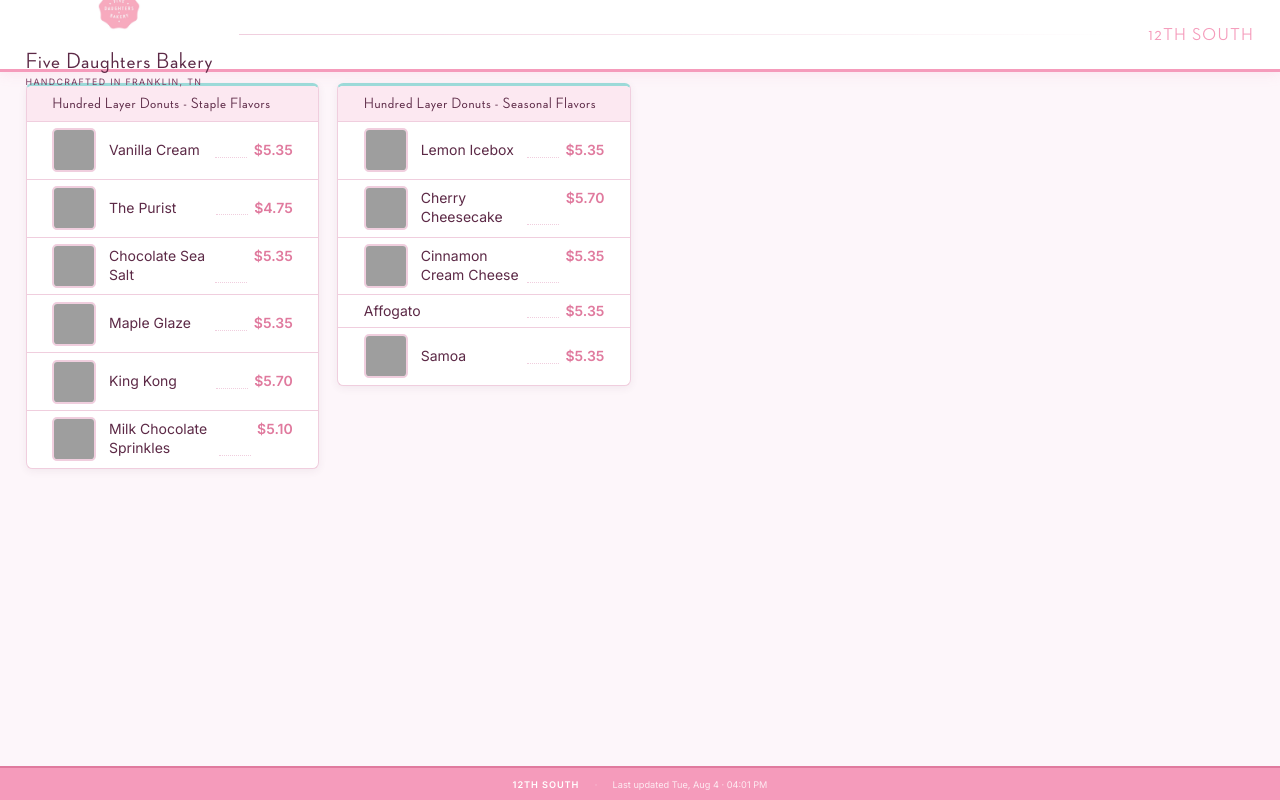
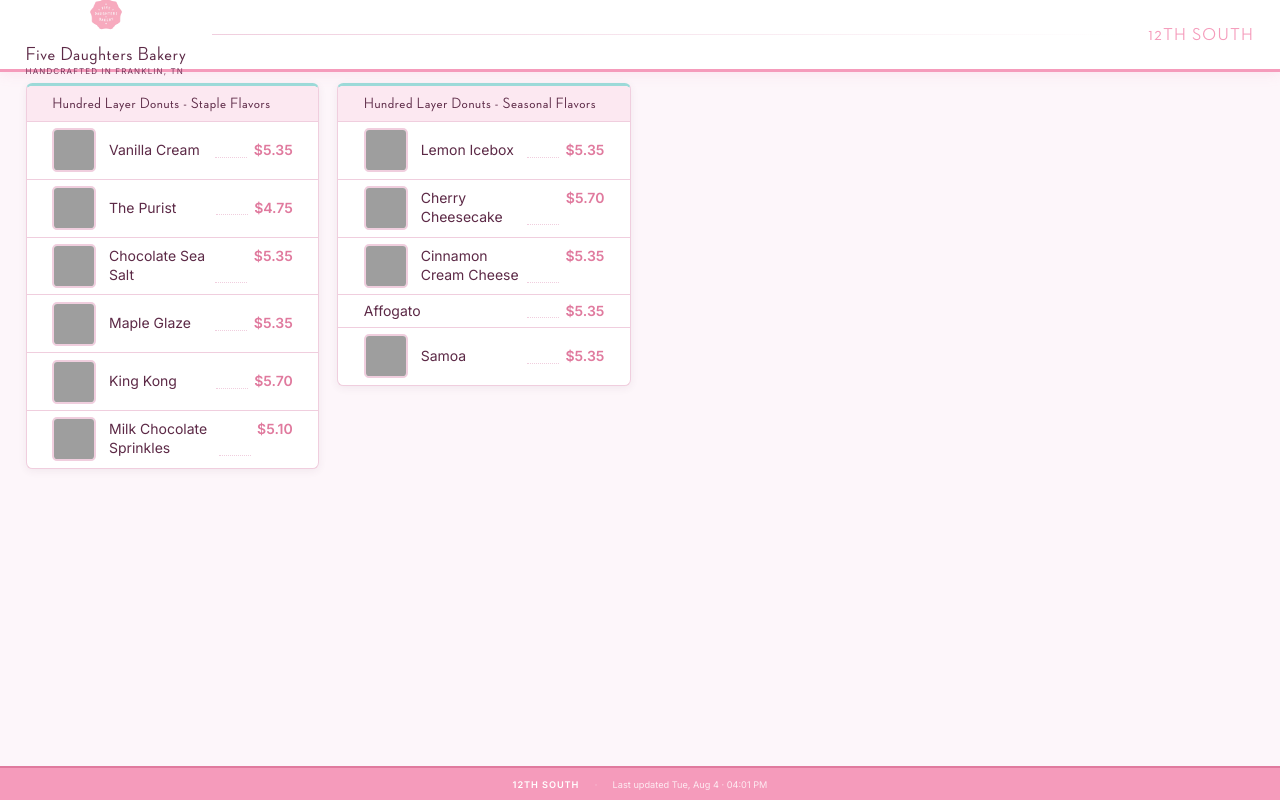
Before and after one commit to jwal7000/menu-display, a website: page public/index.html in a window 1280 px wide. Drawn offline with Linux system fonts and the light colour scheme; grey boxes are pictures that could not be loaded; a web font is replaced by a local one.

Commit message:
design: transparent logo PNG, inline with wordmark, constrained to header

```diff
--- a/public/index.html
+++ b/public/index.html
@@ -20,7 +20,7 @@
   <!-- Header -->
   <header class="header">
     <div class="header-left">
-      <img src="logo.jpg" alt="Five Daughters Bakery" class="header-logo" />
+      <img src="logo.png" alt="Five Daughters Bakery" class="header-logo" />
       <div class="header-text">
         <div class="header-wordmark">Five Daughters Bakery</div>
         <div class="header-tagline">Handcrafted in Franklin, TN</div>
--- a/public/styles.css
+++ b/public/styles.css
@@ -129,12 +129,16 @@
 .header-left {
   display: flex;
   align-items: center;
-  gap: 1.2vw;
+  gap: 0.8vw;
   flex: 0 0 auto;
+  /* never let left side overflow or push into the divider */
+  min-width: 0;
+  overflow: hidden;
 }
 
 .header-logo {
-  height: calc(var(--header-h) * 0.75);
+  /* Sized to match the cap-height of the wordmark — no taller than ~60% of header */
+  height: calc(var(--header-h) * 0.58);
   width: auto;
   display: block;
   object-fit: contain;
@@ -144,12 +148,13 @@
 .header-text {
   display: flex;
   flex-direction: column;
-  gap: 0.3vh;
+  gap: 0.25vh;
+  min-width: 0;
 }
 
 .header-wordmark {
   font-family: var(--font-display);
-  font-size: clamp(1.4rem, 2.8vh, 2.2rem);
+  font-size: clamp(1.1rem, 2.4vh, 1.9rem);
   font-weight: 700;
   color: var(--plum);
   letter-spacing: 0.04em;
@@ -159,11 +164,12 @@
 
 .header-tagline {
   font-family: var(--font-ui);
-  font-size: clamp(0.55rem, 1vh, 0.85rem);
+  font-size: clamp(0.5rem, 0.95vh, 0.8rem);
   font-weight: 400;
   color: var(--plum-mid);
-  letter-spacing: 0.15em;
+  letter-spacing: 0.14em;
   text-transform: uppercase;
+  white-space: nowrap;
 }
 
 .header-divider {
```
Also changed, not shown: public/logo.png (added).
